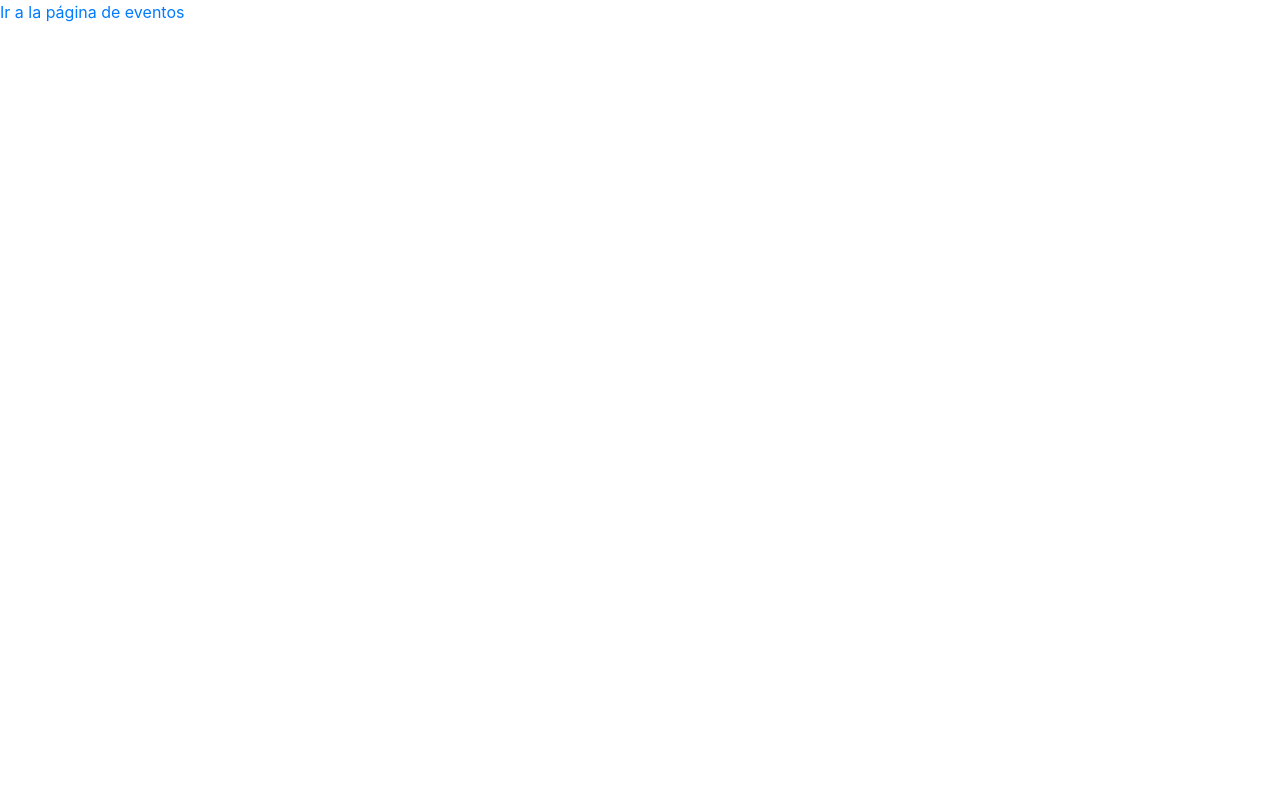
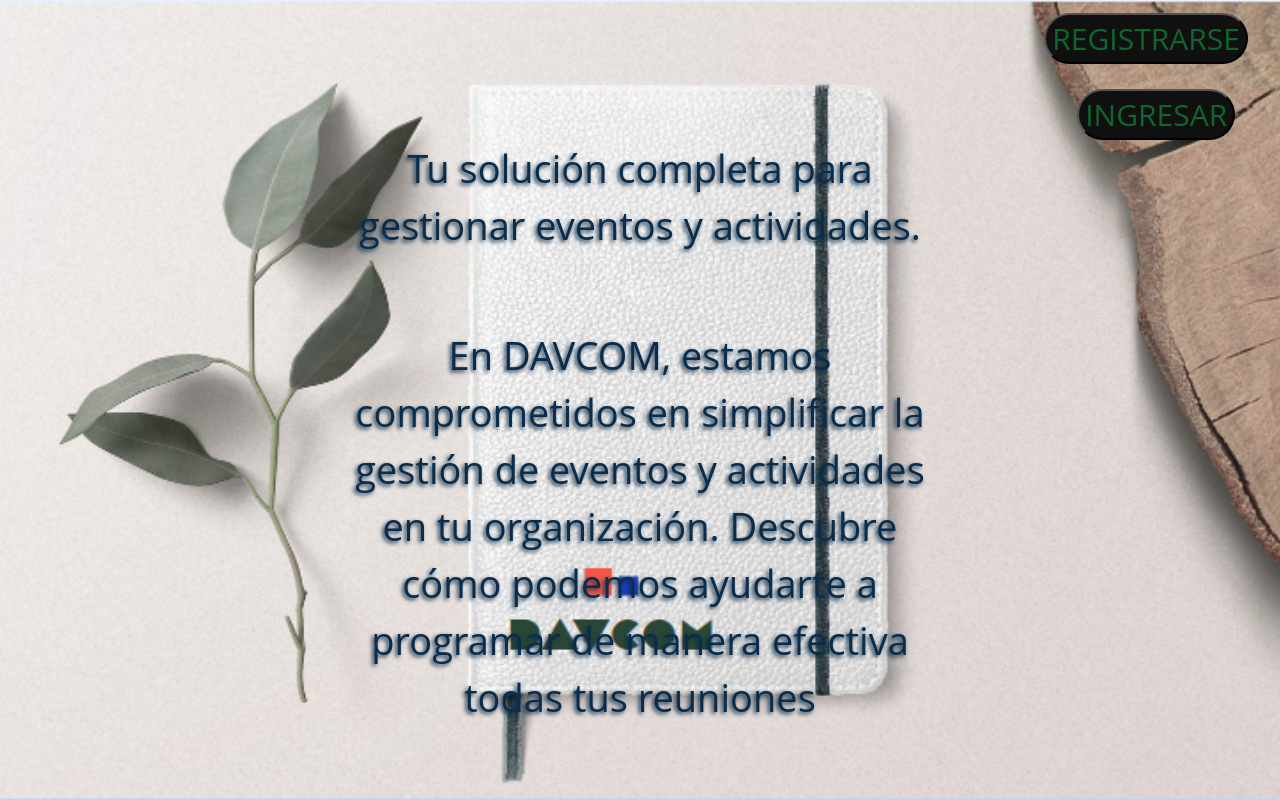
Before and after one commit to josealex7/davcom, a plain HTML site: page index.html in a window 1280 px wide. Drawn offline with nearby package versions, Linux system fonts and the light colour scheme.

Commit message:
Se hace el html y css del index

```diff
--- a/css/index.css
+++ b/css/index.css
@@ -1 +1,35 @@
 /*Index principal de Estilos*/
+p{
+    color: rgb(12,45,74);
+    text-align: center;
+    text-shadow: -2px 2px 4px;
+    font-family: 'Open Sans';
+    src: url('fonts/OpenSans-Regular.ttf') format('truetype');
+    font-size: 38px;
+}
+body{
+    background-image: url(/imagenes/logo_web.png);
+    background-size: cover;
+    background-repeat: no-repeat;
+    background-position: center;
+    background-attachment: fixed;
+}
+button{
+    font-family: 'Open Sans';
+    src: url('fonts/OpenSans-Regular.ttf') format('truetype');
+    font-size: 30px;
+    background-color: rgb(17, 16, 16);
+    color: rgb(14, 102, 44);
+    border-radius: 30px;
+
+}
+.REGISTRARSE{
+    margin-top: 1%;
+    margin-right:2.5%;
+    text-align: right;
+}
+.INGRESAR{
+    margin-top: 0.1%;
+    margin-right: 3.5%;
+    text-align: right;
+}
--- a/index.html
+++ b/index.html
@@ -1,17 +1,29 @@
 <!DOCTYPE html>
 <html lang="en">
 <link>
-    <meta charset="UTF-8">
-    <meta name="viewport" content="width=device-width, initial-scale=1.0">
-    <link rel="stylesheet" href="https://maxcdn.bootstrapcdn.com/bootstrap/4.0.0/css/bootstrap.min.css">
+    <meta charset="UTF-8"/>
+    <meta name="viewport" content="width=device-width, initial-scale=1.0"/>
+    <link rel="stylesheet" href="https://maxcdn.bootstrapcdn.com/bootstrap/4.0.0/css/bootstrap.min.css"/>
     <link rel="stylesheet" href="./css/index.css">
 
     <title>Davcom</title>
 </head>
-    <body>
-        <a href="html/eventos.html">Ir a la página de eventos</a>
-        <!--Esta es la ultima linea de codigo-->
+    <body >
         <script src="https://cdn.jsdelivr.net/npm/bootstrap@5.0.2/dist/js/bootstrap.bundle.min.js" integrity="sha384-MrcW6ZMFYlzcLA8Nl+NtUVF0sA7MsXsP1UyJoMp4YLEuNSfAP+JcXn/tWtIaxVXM" crossorigin="anonymous"></script>
         <script type="module" src="./scripts/index.js"></script>
+        <div class="REGISTRARSE">
+            <button onclick="location.href='html/registrarse.html'", id="REGISTRARSE">REGISTRARSE </button>
+        </div>
+        <div class="INGRESAR">
+            <br>
+            <button onclick="location.href='html/ingresar.html'", id="INGRESAR">INGRESAR</button>
+        </div>
+
+
+        <p id="">Tu solución completa para <br> gestionar eventos y actividades.</p>
+        <p id="segundo parrafo">  <br>En DAVCOM, estamos <br> comprometidos en simplificar la <br>
+            gestión de eventos y actividades <br> en tu organización. Descubre <br> cómo podemos ayudarte a <br>
+             programar de manera efectiva <br> todas tus reuniones</p>
+
     </body>
 </html>
```
Also changed, not shown: html/ingresar.html (added, +14 -0 lines), html/registrarse.html (added, +13 -0 lines), css/ingresar.css (added), imagenes/logo_web.png (added), scripts/registrarse.js (added).
